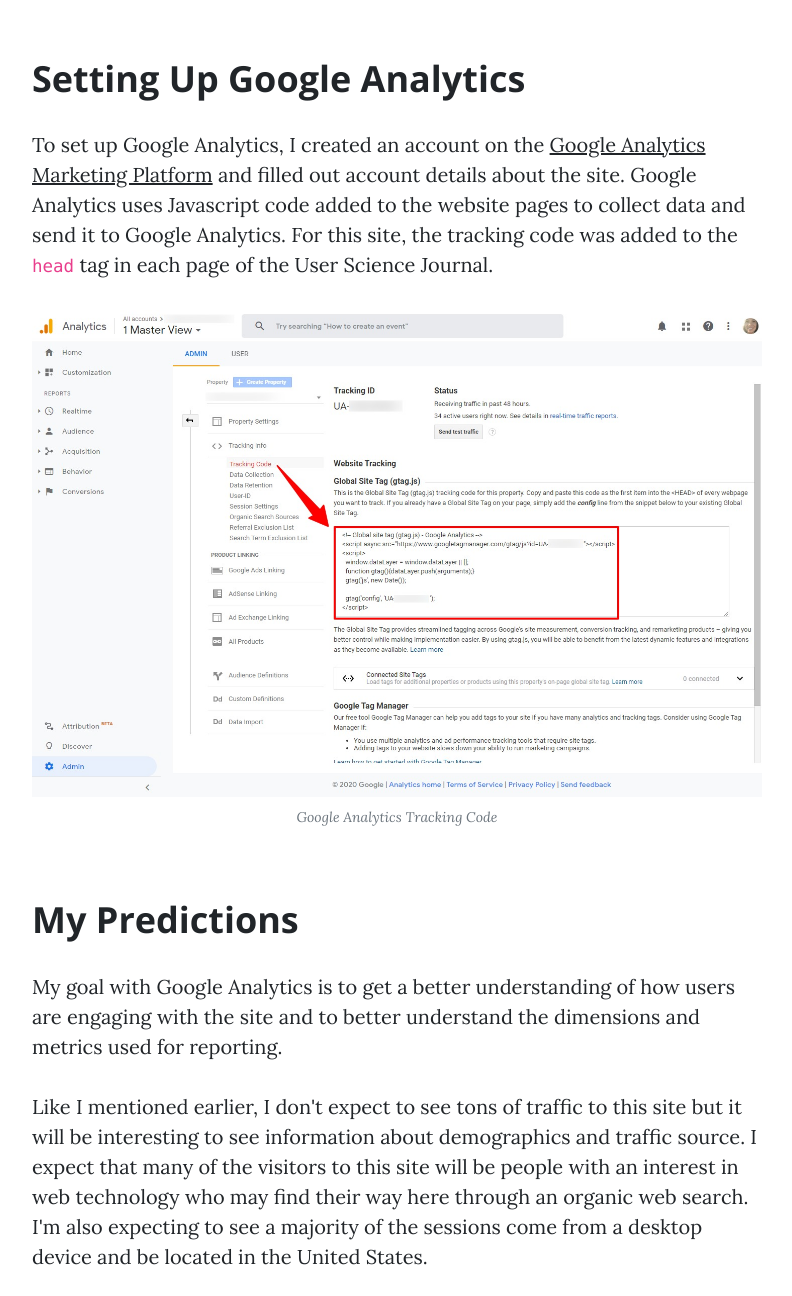
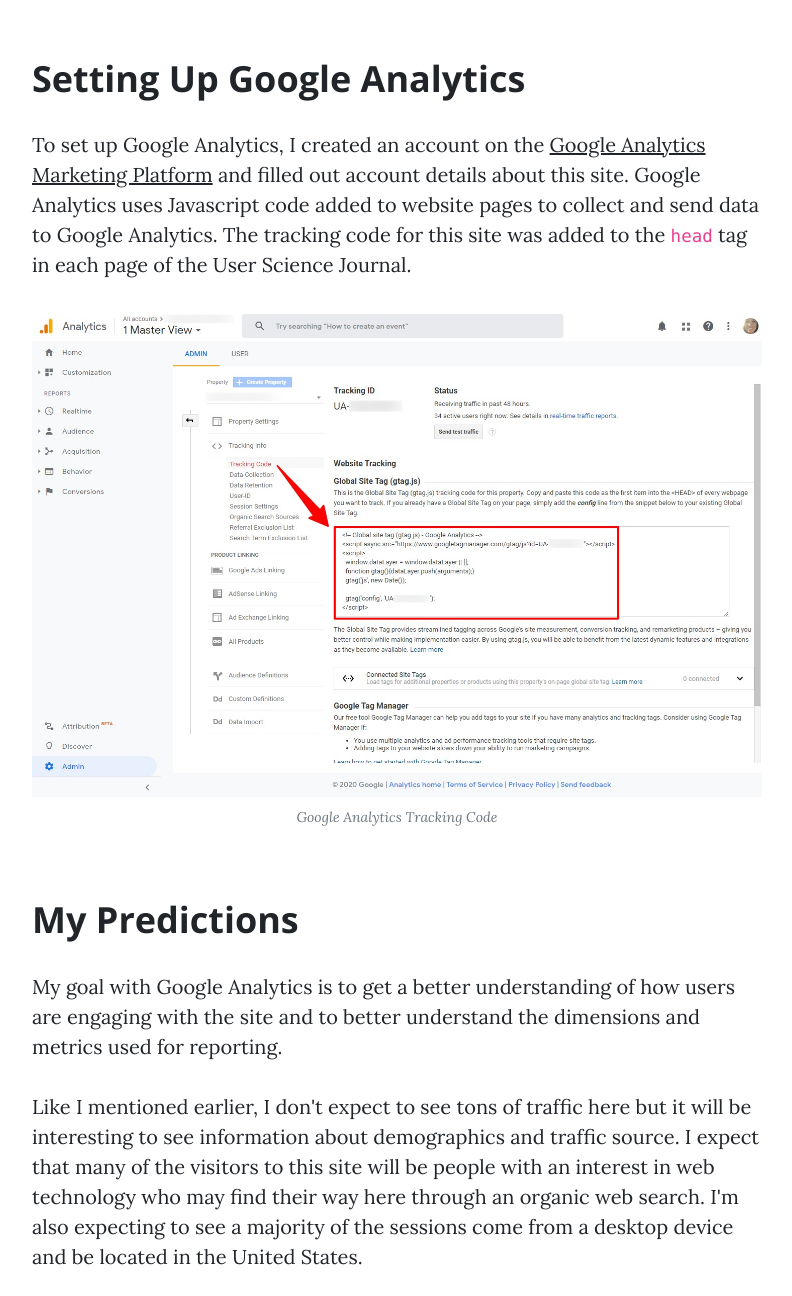
Before and after one commit to eilisglee/user-science-journal, a plain HTML site: page post7.html in a window 1280 px wide. Shown: the part 544-1840 px from the top of the page, without its empty margins (243-1035 px from the left). Drawn offline with nearby package versions, Linux system fonts and the light colour scheme.

Commit message:
post7 updates

```diff
--- a/post7.html
+++ b/post7.html
@@ -106,8 +106,8 @@
           <h2 class="section-heading">Setting Up Google Analytics</h2>
           <p>To set up Google Analytics, I created an account on the <a
               href="https://marketingplatform.google.com/about/analytics/">Google Analytics Marketing Platform</a> and
-            filled out account details about the site. Google Analytics uses Javascript code added to the website pages
-            to collect data and send it to Google Analytics. For this site, the tracking code was added to the
+            filled out account details about this site. Google Analytics uses Javascript code added to website pages
+            to collect and send data to Google Analytics. The tracking code for this site was added to the
             <code>head</code> tag in each page of the User Science Journal.</p>
 
           <a>
@@ -121,7 +121,7 @@
           <p>My goal with Google Analytics is to get a better understanding of how users are engaging with the site and
             to better understand the dimensions and metrics used for reporting.</p>
 
-          <p>Like I mentioned earlier, I don't expect to see tons of traffic to this site but it will be interesting to
+          <p>Like I mentioned earlier, I don't expect to see tons of traffic here but it will be interesting to
             see information about demographics and traffic source. I expect that many of the visitors to this site will
             be people with an interest in web technology who may find their way here through an organic web search. I'm
             also expecting to see a majority of the sessions come from a desktop device and be located in the United
```
